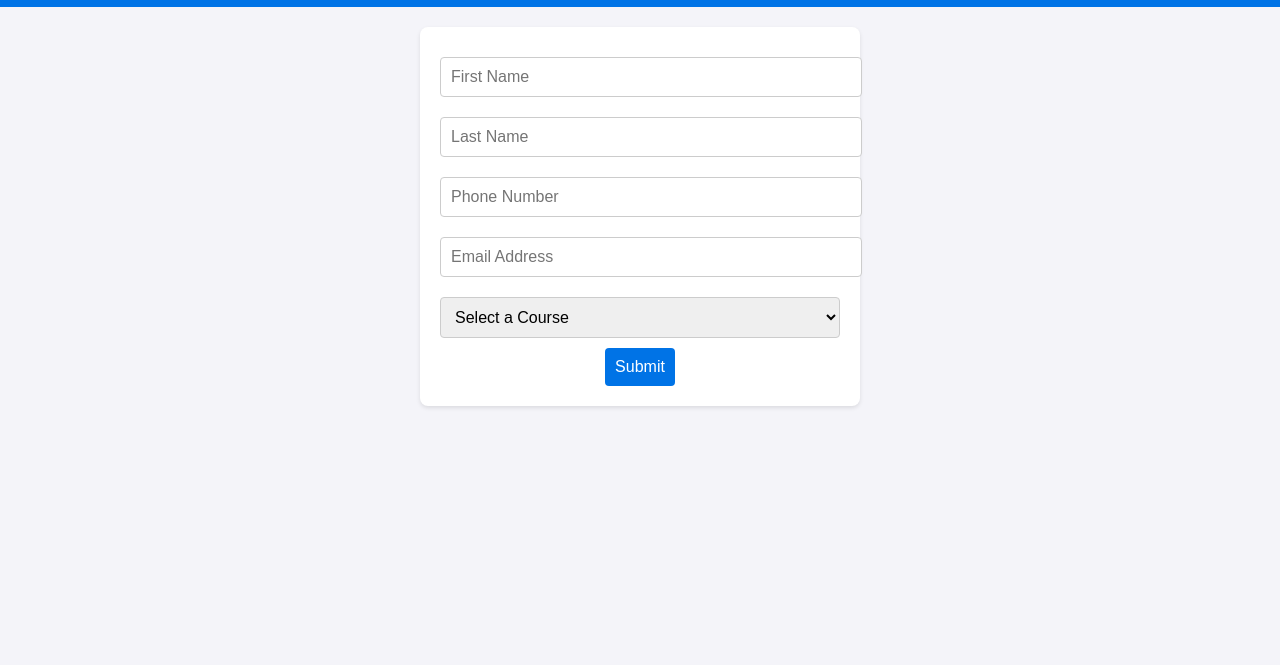
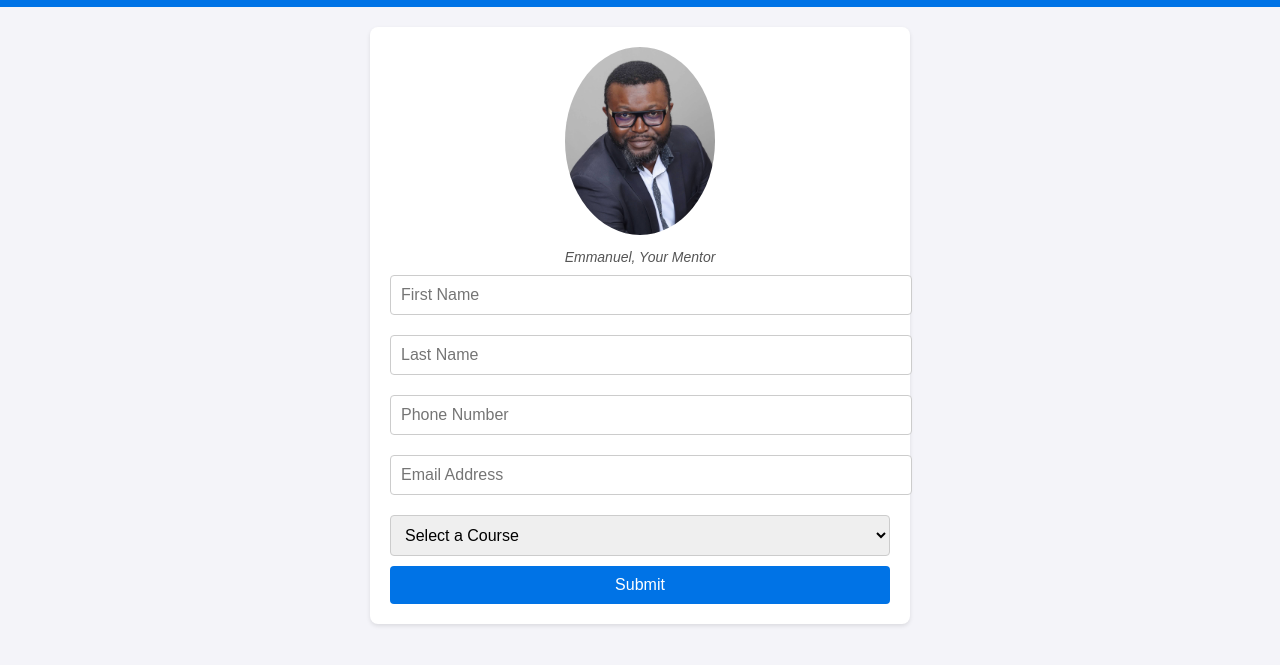
Before and after one commit to Here2ServeU/api-expressJS-projects, a website: page public/index.html in a window 1280 px wide. Shown: the part 41-706 px from the top of the page. Drawn offline with Linux system fonts and the light colour scheme.

```diff
--- a/public/index.html
+++ b/public/index.html
@@ -16,21 +16,32 @@
             background-color: #0073e6;
             color: white;
             padding: 10px 0;
-            display: flex;
-            align-items: center;
-            justify-content: center;
         }
         header h1 {
             margin: 0;
             font-size: 24px;
         }
-        form {
-            max-width: 400px;
+        .container {
+            max-width: 500px;
             margin: 20px auto;
             padding: 20px;
             background: white;
             border-radius: 8px;
             box-shadow: 0 2px 4px rgba(0, 0, 0, 0.1);
+        }
+        img {
+            width: 150px;
+            height: auto;
+            border-radius: 50%;
+            margin-bottom: 10px;
+        }
+        .caption {
+            font-size: 14px;
+            font-style: italic;
+            color: #555;
+        }
+        form {
+            text-align: left;
         }
         input, select {
             width: 100%;
@@ -48,6 +59,7 @@
             border: none;
             border-radius: 4px;
             cursor: pointer;
+            width: 100%;
         }
         button:hover {
             background: #005bb5;
@@ -70,6 +82,10 @@
         <h1>Enroll in Our Program</h1>
     </header>
 
+    <div class="container">
+        <img src="Emmanuel-N.JPG" alt="Emmanuel Naweji">
+        <div class="caption">Emmanuel, Your Mentor</div>
+
         <form id="enrollmentForm">
             <input type="text" id="firstName" name="firstName" placeholder="First Name" required>
             <input type="text" id="lastName" name="lastName" placeholder="Last Name" required>
@@ -85,6 +101,7 @@
 
         <div id="successMessage" class="message success">Thank you for enrolling! Your data has been successfully submitted.</div>
         <div id="errorMessage" class="message error"></div>
+    </div>
 
     <script>
         document.getElementById("enrollmentForm").addEventListener("submit", async (event) => {
@@ -99,7 +116,6 @@
             const successMessage = document.getElementById("successMessage");
             const errorMessage = document.getElementById("errorMessage");
 
-            // Hide messages initially
             successMessage.style.display = "none";
             errorMessage.style.display = "none";
 
@@ -118,7 +134,7 @@
                     body: JSON.stringify(data),
                 });
 
-                const result = await response.text(); // Read response text
+                const result = await response.text();
 
                 if (response.ok) {
                     successMessage.innerText = result;
```
Also changed, not shown: package.json (added, +29 -0 lines), README.md, public/Emmanuel-N.JPG (added), 1 other file. Lines whose indentation alone changed are shown as unchanged.
